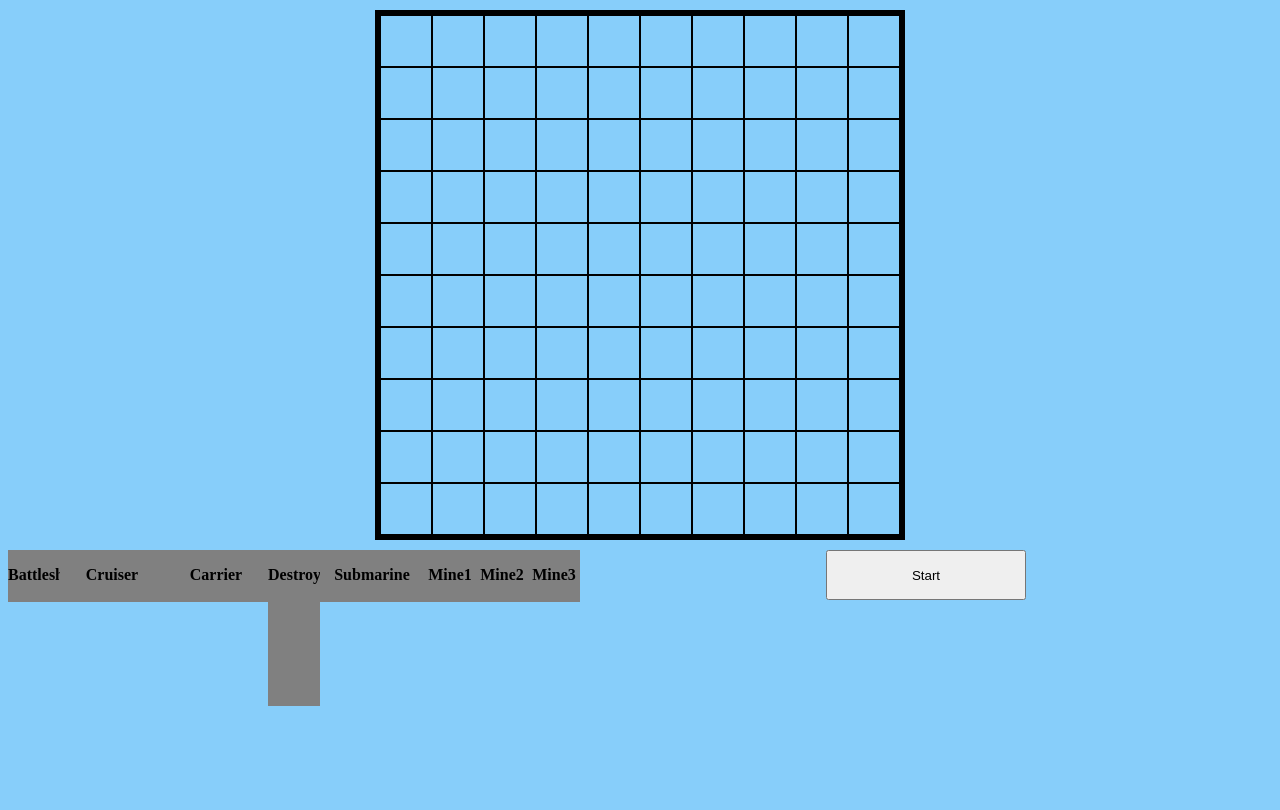
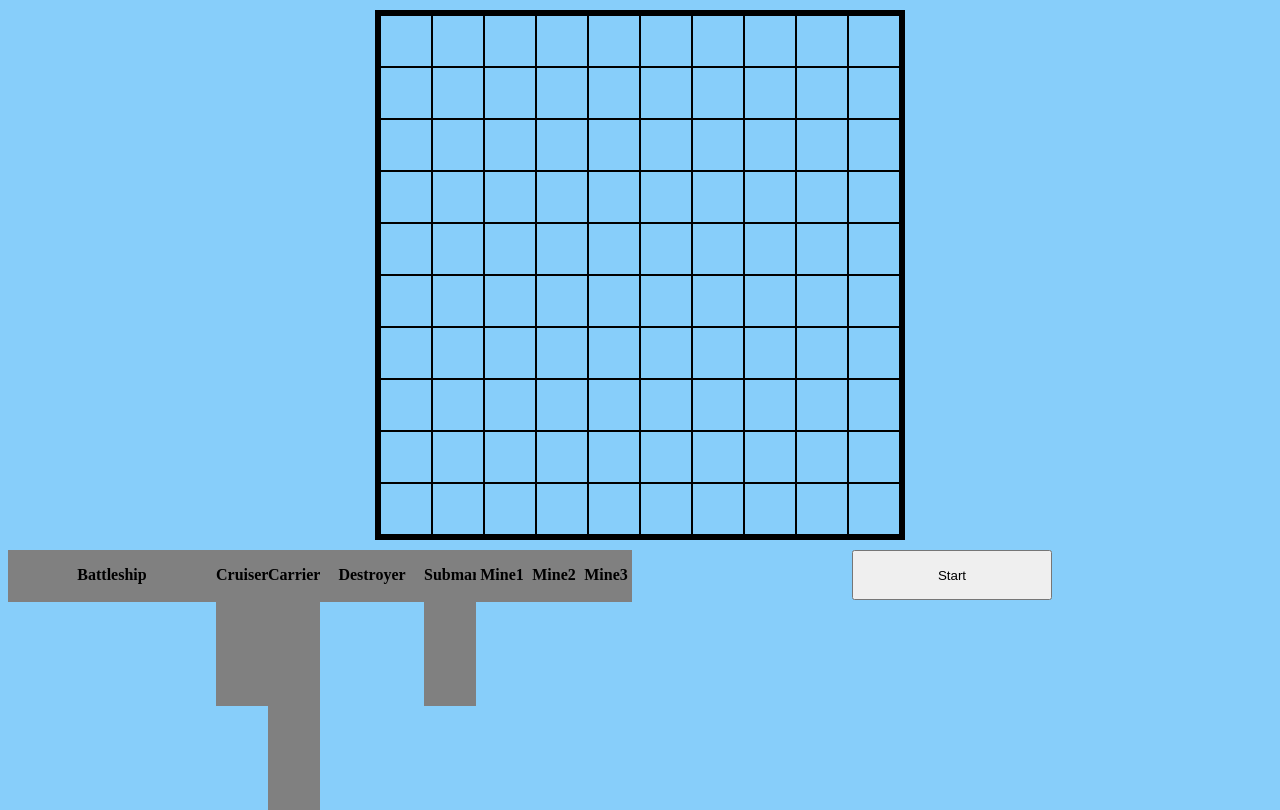
Before and after one commit to CharlRoche/uni_sinking_ships, a website: page HTML5Application/public_html/placeships.html in a window 1280 px wide. Drawn offline with nearby package versions, Linux system fonts and the light colour scheme.

```diff
--- a/HTML5Application/public_html/placeships.html
+++ b/HTML5Application/public_html/placeships.html
@@ -35,22 +35,23 @@
             height: 52px;
             background-color: gray;
         }
-        .carrier {
+        .destroyer {
             width: 104px;
         }
-        .destroyer {
+        .carrier {
+            width: 52px;
+            height: 260px;
+        }
+        .submarine {
             width: 52px;
             height: 156px;
         }
-        .submarine {
-            width: 104px;
-            height: 52px;
-        }
         .battleship {
-            width: 52px;
+            width: 208px;
         }
         .cruiser {
-            width: 104px;
+            width: 52px;
+            height: 156px;
         }
         .mine1 {
             width: 52px;
```
